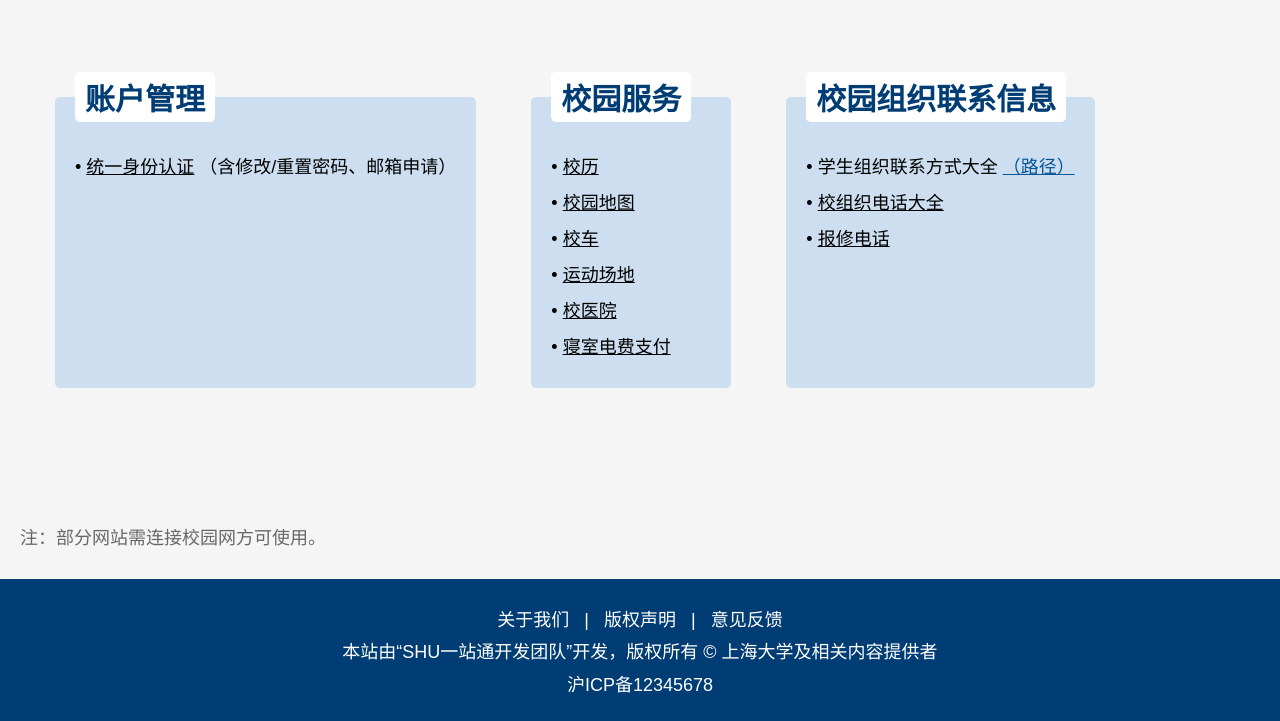
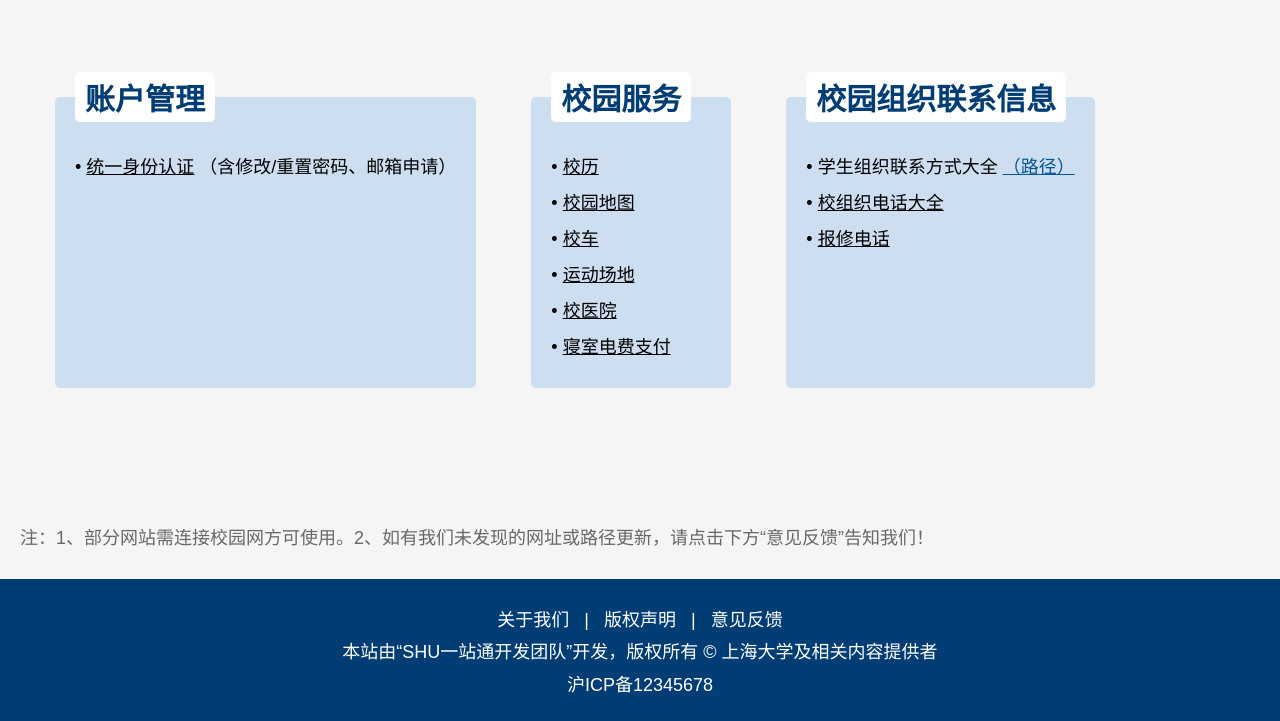
Before and after one commit to Nora-001/shuydtug, a plain HTML site: page index.html in a window 1280 px wide. Shown: the part 881-1602 px from the top of the page. Drawn offline with Linux system fonts and the light colour scheme.

Commit message:
Update index.html
the content of card-remark updated

```diff
--- a/index.html
+++ b/index.html
@@ -636,7 +636,7 @@
             <div class="card-content">
                 <ul>
                     <li>
-                        <span>注：部分网站需连接校园网方可使用。</span>
+                        <span>注：1、部分网站需连接校园网方可使用。2、如有我们未发现的网址或路径更新，请点击下方“意见反馈”告知我们！</span>
                     </li>
                 </ul>
             </div>
```
